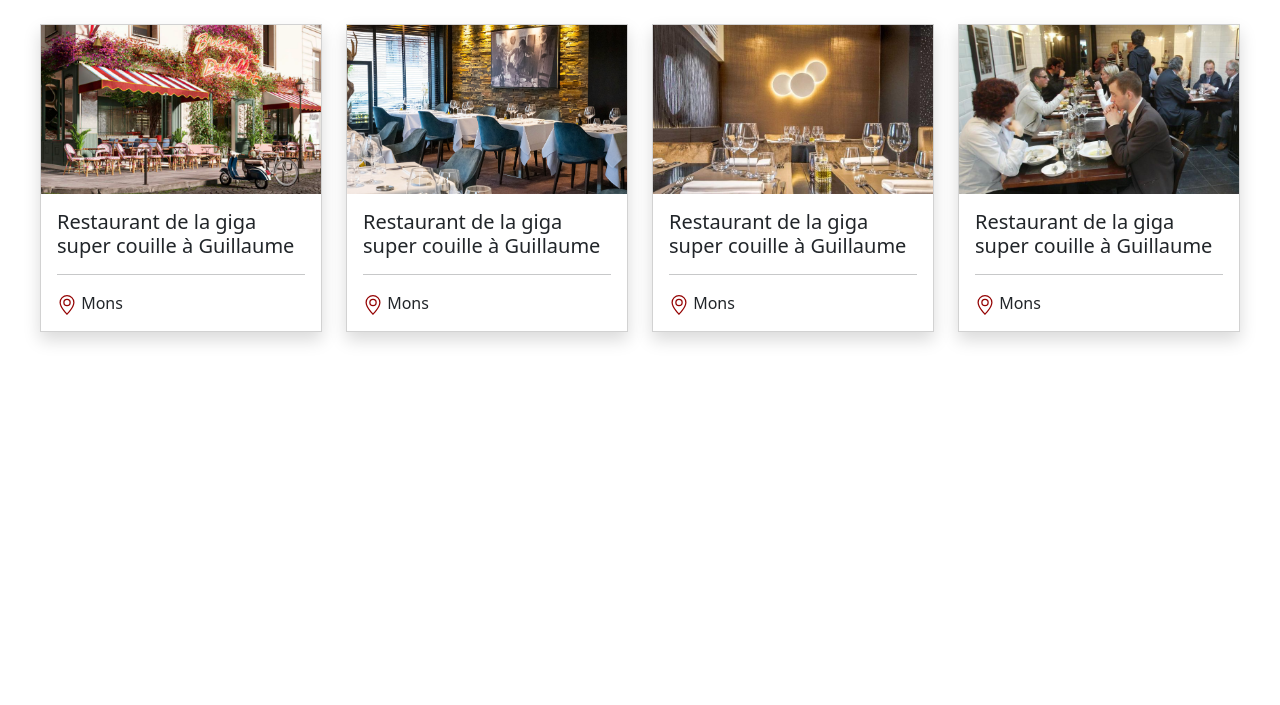
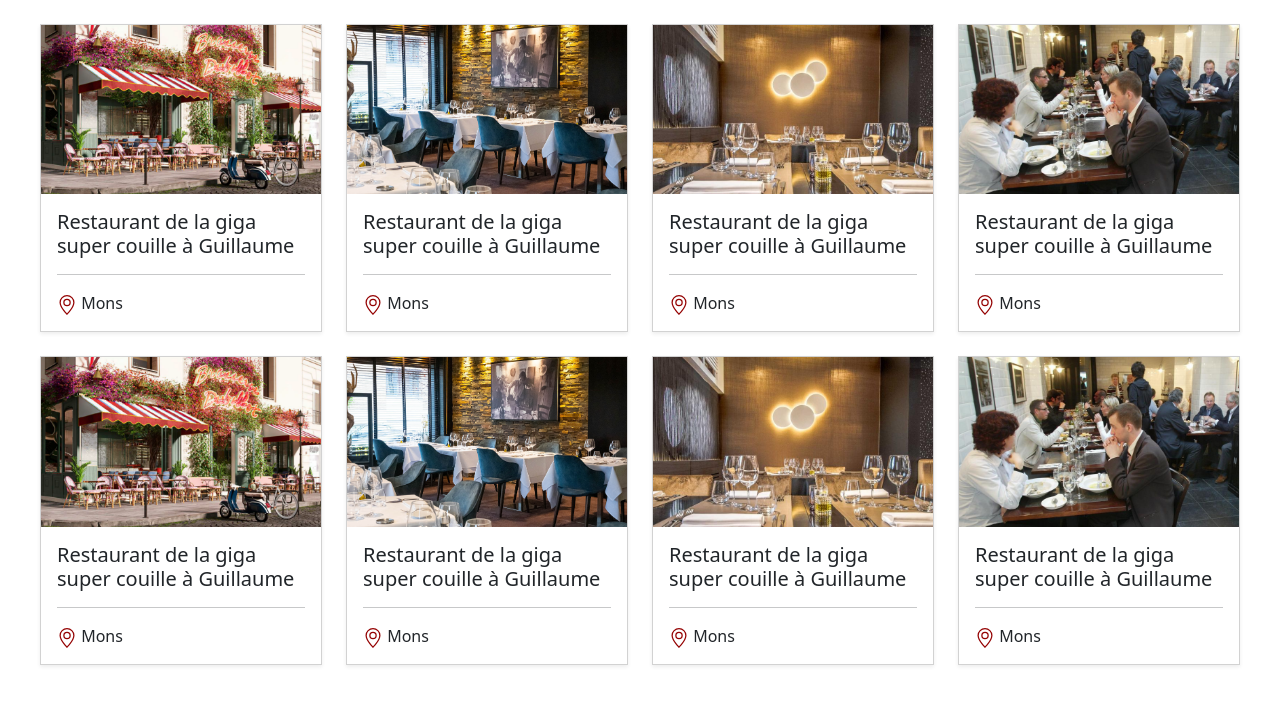
Before and after one commit to JeremSSJ/Manjou, a PHP site: page / in a window 1280 px wide. Shown: the part 56-761 px from the top of the page. Run offline with PHP 8.4, Linux system fonts and the light colour scheme; some libraries are stand-ins or nearby versions.

Commit message:
fav debut

```diff
--- a/view/ads/ads.php
+++ b/view/ads/ads.php
@@ -7,13 +7,18 @@
         object-position: 50% 50%;
     }
 
+    .fav-pos
+    {
+        position: absolute;
+        color: #940202;
+    }
 </style>
 
 <div class="container-fluid ">
     <div class="row mx-1 mx-lg-3"><!-- mt-4 mx-3 gx-5 gy-5 -->
 
         <div class="col-lg-3 mt-4">
-            <div class="shadow card rounded-0 h-100">
+            <div class="shadow-sm card rounded-0 h-100" id="annonce1">
                 <img class="img-resize h-100" src="img/1.png">
                 <div class="card-body">
                     <h5>Restaurant de la giga super couille à Guillaume</h5>
@@ -24,12 +29,11 @@
                     </svg>
                     Mons
                 </div>
-
             </div>
         </div>
 
         <div class="col-lg-3 mt-4">
-            <div class="shadow card rounded-0 h-100">
+            <div class="shadow-sm card rounded-0 h-100" id="annonce2">
                 <img class="img-resize h-100" src="img/2.jpg">
                 <div class="card-body">
                     <h5>Restaurant de la giga super couille à Guillaume</h5>
@@ -40,12 +44,11 @@
                     </svg>
                     Mons
                 </div>
-
             </div>
         </div>
 
         <div class="col-lg-3 mt-4">
-            <div class="shadow card rounded-0 h-100">
+            <div class="shadow-sm card rounded-0 h-100" id="annonce3">
                 <img class="img-resize h-100" src="img/3.jpg">
                 <div class="card-body">
                     <h5>Restaurant de la giga super couille à Guillaume</h5>
@@ -56,12 +59,11 @@
                     </svg>
                     Mons
                 </div>
-
             </div>
         </div>
 
         <div class="col-lg-3 mt-4">
-            <div class="shadow card rounded-0 h-100">
+            <div class="shadow-sm card rounded-0 h-100" id="annonce4">
                 <img class="img-resize h-100" src="img/4.jpg">
                 <div class="card-body">
                     <h5>Restaurant de la giga super couille à Guillaume</h5>
@@ -72,13 +74,93 @@
                     </svg>
                     Mons
                 </div>
-
             </div>
         </div>
 
+        <div class="col-lg-3 mt-4">
+            <div class="shadow-sm card rounded-0 h-100" id="annonce1">
+                <img class="img-resize h-100" src="img/1.png">
+                <div class="card-body">
+                    <h5>Restaurant de la giga super couille à Guillaume</h5>
+                    <hr>
+                    <svg xmlns="http://www.w3.org/2000/svg" width="20" height="20" fill="#940202" class="bi bi-geo-alt" viewBox="0 0 16 16">
+                        <path d="M12.166 8.94c-.524 1.062-1.234 2.12-1.96 3.07A31.493 31.493 0 0 1 8 14.58a31.481 31.481 0 0 1-2.206-2.57c-.726-.95-1.436-2.008-1.96-3.07C3.304 7.867 3 6.862 3 6a5 5 0 0 1 10 0c0 .862-.305 1.867-.834 2.94zM8 16s6-5.686 6-10A6 6 0 0 0 2 6c0 4.314 6 10 6 10z"/>
+                        <path d="M8 8a2 2 0 1 1 0-4 2 2 0 0 1 0 4zm0 1a3 3 0 1 0 0-6 3 3 0 0 0 0 6z"/>
+                    </svg>
+                    Mons
+                </div>
+            </div>
+        </div>
 
+        <div class="col-lg-3 mt-4">
+            <div class="shadow-sm card rounded-0 h-100" id="annonce2">
+                <img class="img-resize h-100" src="img/2.jpg">
+                <div class="card-body">
+                    <h5>Restaurant de la giga super couille à Guillaume</h5>
+                    <hr>
+                    <svg xmlns="http://www.w3.org/2000/svg" width="20" height="20" fill="#940202" class="bi bi-geo-alt" viewBox="0 0 16 16">
+                        <path d="M12.166 8.94c-.524 1.062-1.234 2.12-1.96 3.07A31.493 31.493 0 0 1 8 14.58a31.481 31.481 0 0 1-2.206-2.57c-.726-.95-1.436-2.008-1.96-3.07C3.304 7.867 3 6.862 3 6a5 5 0 0 1 10 0c0 .862-.305 1.867-.834 2.94zM8 16s6-5.686 6-10A6 6 0 0 0 2 6c0 4.314 6 10 6 10z"/>
+                        <path d="M8 8a2 2 0 1 1 0-4 2 2 0 0 1 0 4zm0 1a3 3 0 1 0 0-6 3 3 0 0 0 0 6z"/>
+                    </svg>
+                    Mons
+                </div>
+            </div>
+        </div>
+
+        <div class="col-lg-3 mt-4">
+            <div class="shadow-sm card rounded-0 h-100" id="annonce3">
+                <img class="img-resize h-100" src="img/3.jpg">
+                <div class="card-body">
+                    <h5>Restaurant de la giga super couille à Guillaume</h5>
+                    <hr>
+                    <svg xmlns="http://www.w3.org/2000/svg" width="20" height="20" fill="#940202" class="bi bi-geo-alt" viewBox="0 0 16 16">
+                        <path d="M12.166 8.94c-.524 1.062-1.234 2.12-1.96 3.07A31.493 31.493 0 0 1 8 14.58a31.481 31.481 0 0 1-2.206-2.57c-.726-.95-1.436-2.008-1.96-3.07C3.304 7.867 3 6.862 3 6a5 5 0 0 1 10 0c0 .862-.305 1.867-.834 2.94zM8 16s6-5.686 6-10A6 6 0 0 0 2 6c0 4.314 6 10 6 10z"/>
+                        <path d="M8 8a2 2 0 1 1 0-4 2 2 0 0 1 0 4zm0 1a3 3 0 1 0 0-6 3 3 0 0 0 0 6z"/>
+                    </svg>
+                    Mons
+                </div>
+            </div>
+        </div>
+
+        <div class="col-lg-3 mt-4">
+            <div class="shadow-sm card rounded-0 h-100" id="annonce4">
+                <img class="img-resize h-100" src="img/4.jpg">
+                <div class="card-body">
+                    <h5>Restaurant de la giga super couille à Guillaume</h5>
+                    <hr>
+                    <svg xmlns="http://www.w3.org/2000/svg" width="20" height="20" fill="#940202" class="bi bi-geo-alt" viewBox="0 0 16 16">
+                        <path d="M12.166 8.94c-.524 1.062-1.234 2.12-1.96 3.07A31.493 31.493 0 0 1 8 14.58a31.481 31.481 0 0 1-2.206-2.57c-.726-.95-1.436-2.008-1.96-3.07C3.304 7.867 3 6.862 3 6a5 5 0 0 1 10 0c0 .862-.305 1.867-.834 2.94zM8 16s6-5.686 6-10A6 6 0 0 0 2 6c0 4.314 6 10 6 10z"/>
+                        <path d="M8 8a2 2 0 1 1 0-4 2 2 0 0 1 0 4zm0 1a3 3 0 1 0 0-6 3 3 0 0 0 0 6z"/>
+                    </svg>
+                    Mons
+
+                </div>
+            </div>
+        </div>
     </div>
 </div>
 
 
 <?php require_once '../view/elements/footer.php'; ?>
+
+
+<script>
+    $(document).ready(() =>
+    {
+        //id dont le nom commence par 'annonce'
+        $("[id^=annonce]").hover(
+
+            function()
+            {
+                $(this).removeClass('shadow-sm');
+                $(this).addClass('shadow');
+            },
+            function()
+            {
+                $(this).removeClass('shadow');
+                $(this).addClass('shadow-sm');
+            }
+        );
+    });
+
+</script>
```
